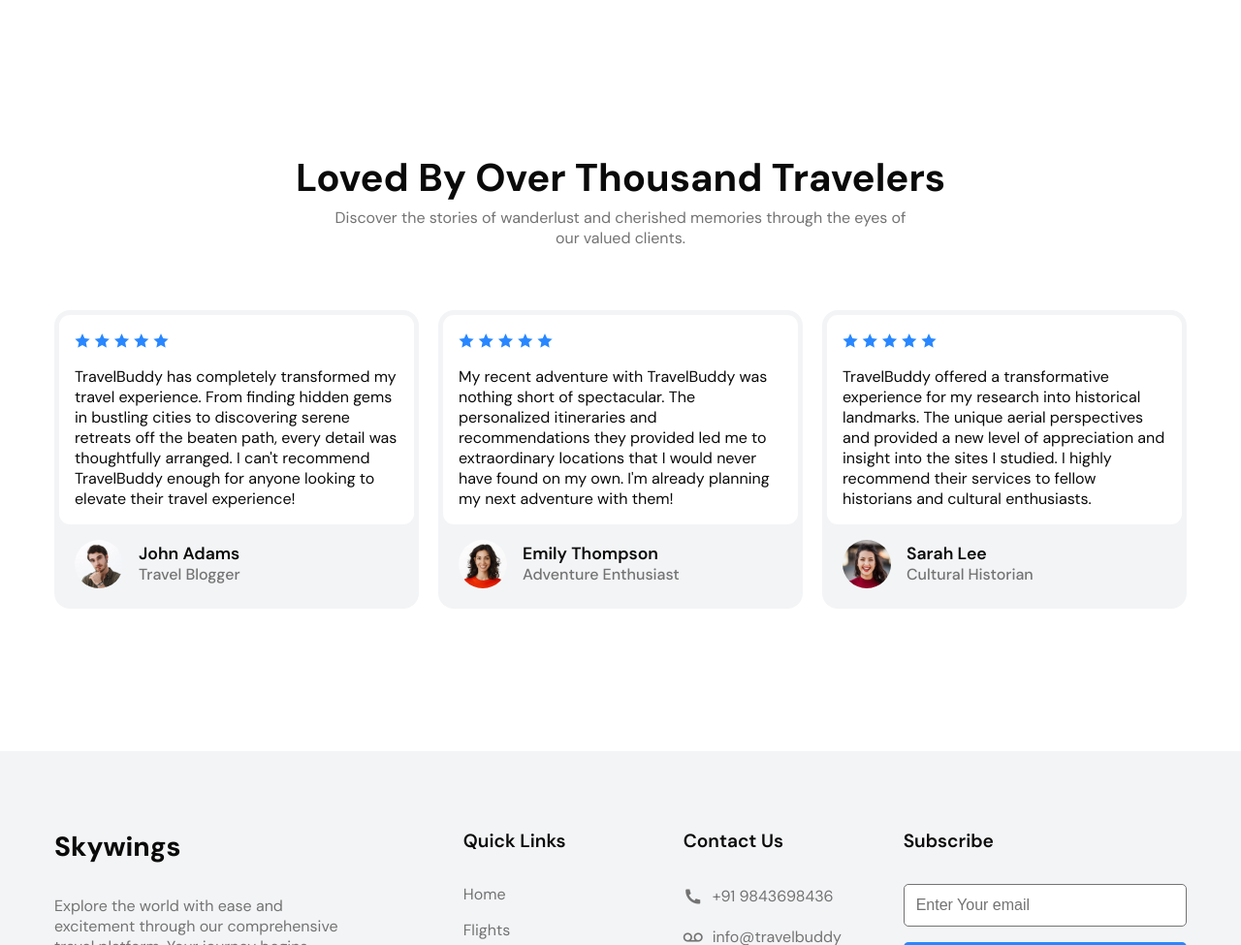
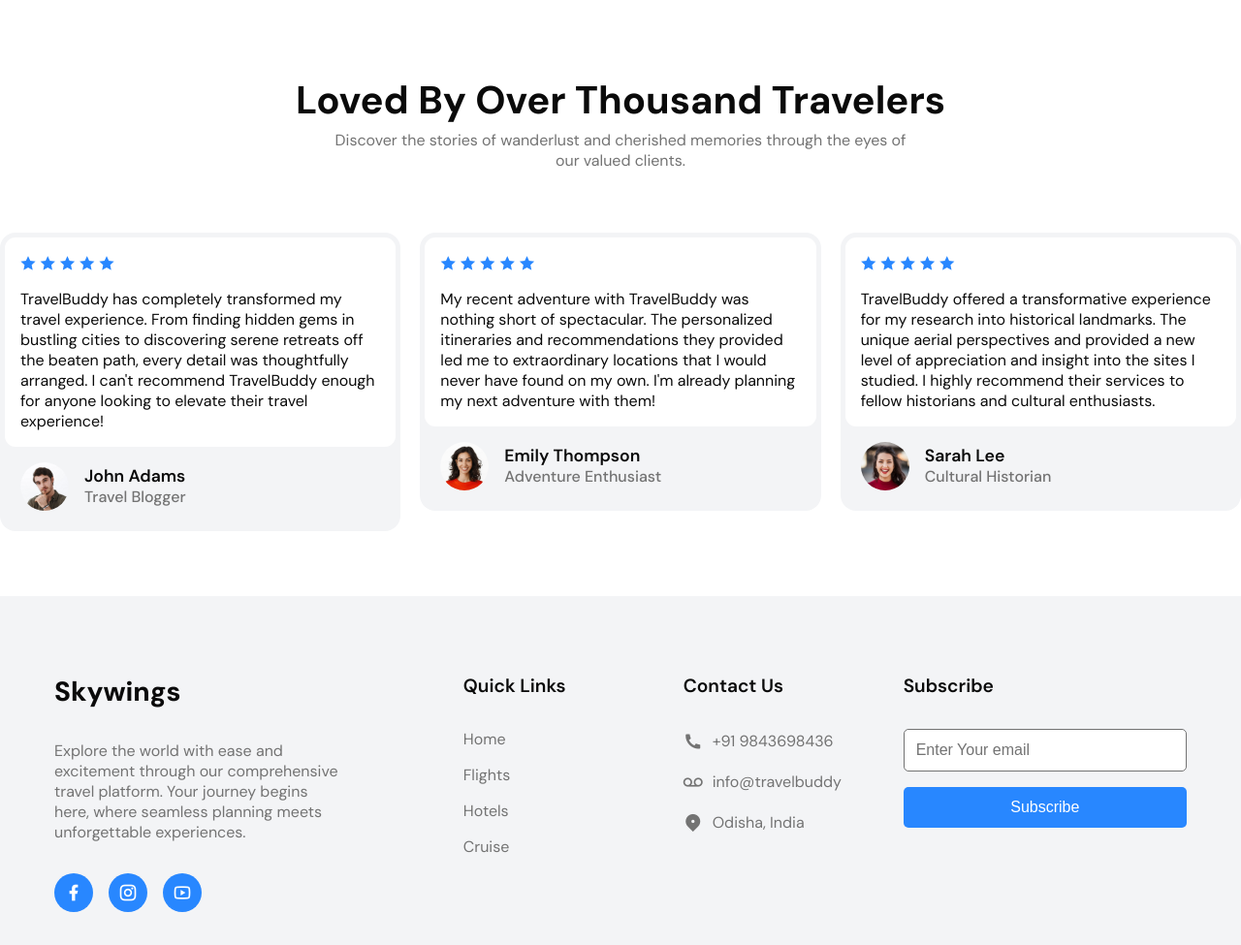
Before and after one commit to AsutoshHota/TravelBuddy-Tour-Travel-Website, a plain HTML site: page index.html in a window 1280 px wide. Shown: the part 3674-4649 px from the top of the page at 97% size. Drawn offline with nearby package versions, Linux system fonts and the light colour scheme.

Commit message:
Update index.html

```diff
--- a/index.html
+++ b/index.html
@@ -244,7 +244,7 @@
         </div>
     </section>
 
-    <section class="section__container client__container">
+    <section class="client__container">
         <h2 class="section__header">Loved By Over Thousand Travelers</h2>
         <p class="section__description">
             Discover the stories of wanderlust and cherished memories through the eyes of our valued clients.
```
